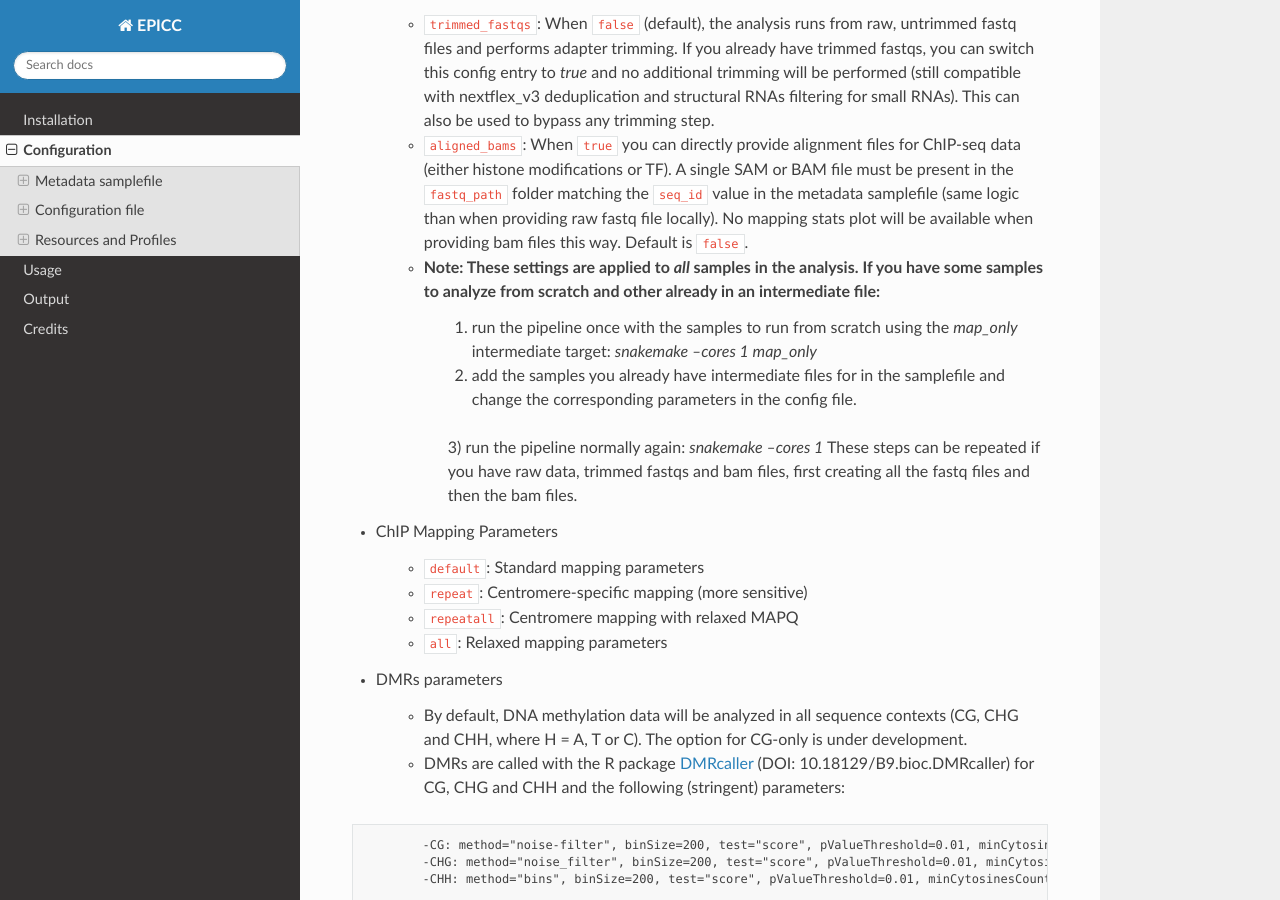
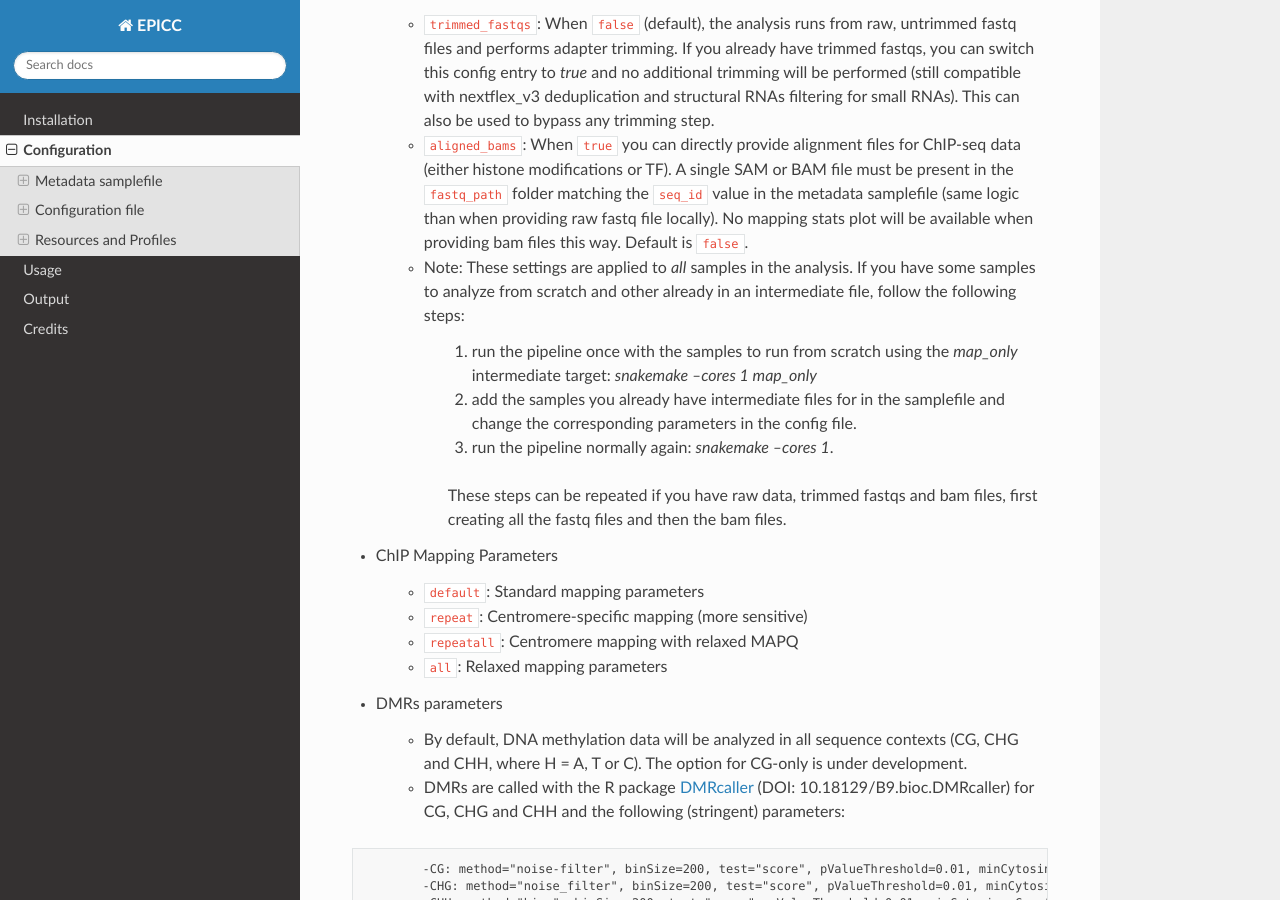
Before and after one commit to joncahn/epicc-documentation, a Sphinx documentation site: the page built from docs/source/configuration.rst, in a window 1280 px wide and 900 px high, scrolled down 7919 px. Built offline with Sphinx 7.4.7 and the Read the Docs theme 3.1.0, drawn with Linux system fonts in a browser that asks for light colours.

Commit message:
Update configuration.rst

```diff
--- a/docs/source/configuration.rst
+++ b/docs/source/configuration.rst
@@ -289,10 +289,12 @@ Configuration Options
 
 	+ ``trimmed_fastqs``: When ``false`` (default), the analysis runs from raw, untrimmed fastq files and performs adapter trimming. If you already have trimmed fastqs, you can switch this config entry to `true` and no additional trimming will be performed (still compatible with nextflex_v3 deduplication and structural RNAs filtering for small RNAs). This can also be used to bypass any trimming step.
 	+ ``aligned_bams``: When ``true`` you can directly provide alignment files for ChIP-seq data (either histone modifications or TF). A single SAM or BAM file must be present in the ``fastq_path`` folder matching the ``seq_id`` value in the metadata samplefile (same logic than when providing raw fastq file locally). No mapping stats plot will be available when providing bam files this way. Default is ``false``.
-	+ Note: These settings are applied to *all* samples in the analysis. If you have some samples to analyze from scratch and other already in an intermediate file:
+	+ Note: These settings are applied to *all* samples in the analysis. If you have some samples to analyze from scratch and other already in an intermediate file, follow the following steps:
+
 		1) run the pipeline once with the samples to run from scratch using the `map_only` intermediate target: `snakemake --cores 1 map_only`
 		2) add the samples you already have intermediate files for in the samplefile and change the corresponding parameters in the config file.
-		3) run the pipeline normally again: `snakemake --cores 1`
+		3) run the pipeline normally again: `snakemake --cores 1`.
+
 		These steps can be repeated if you have raw data, trimmed fastqs and bam files, first creating all the fastq files and then the bam files.
 
 - ChIP Mapping Parameters
```
